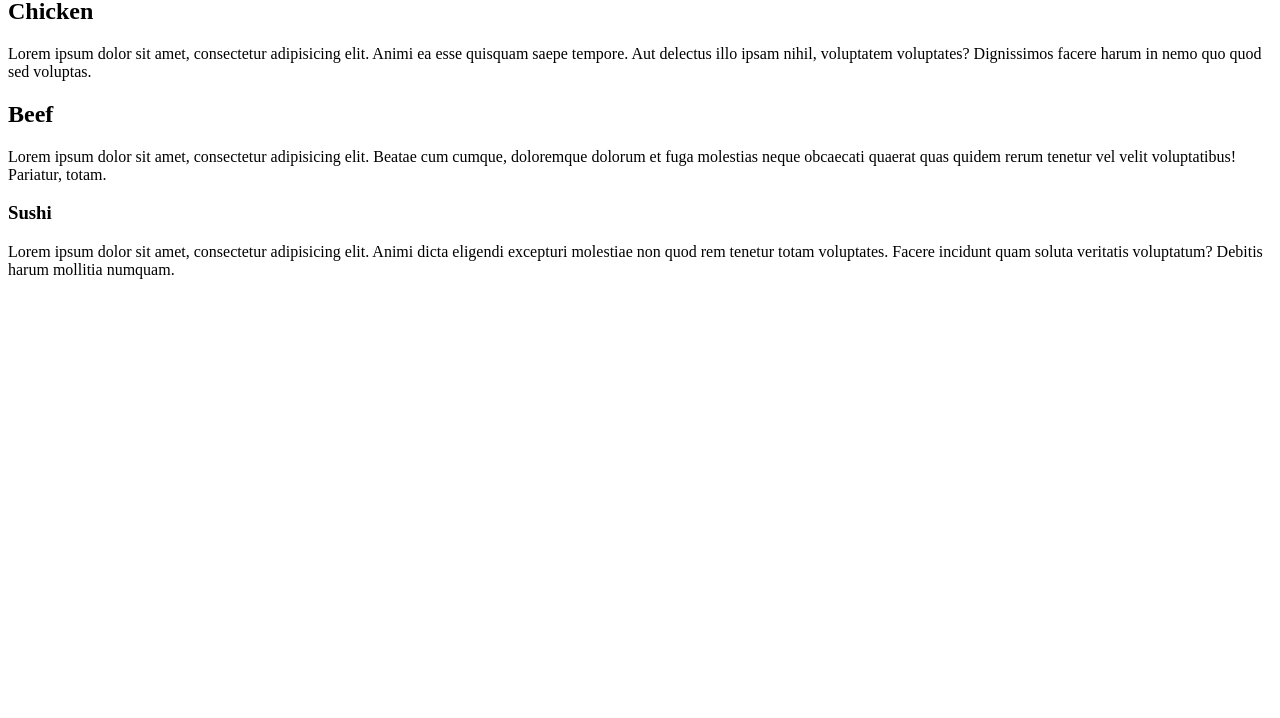
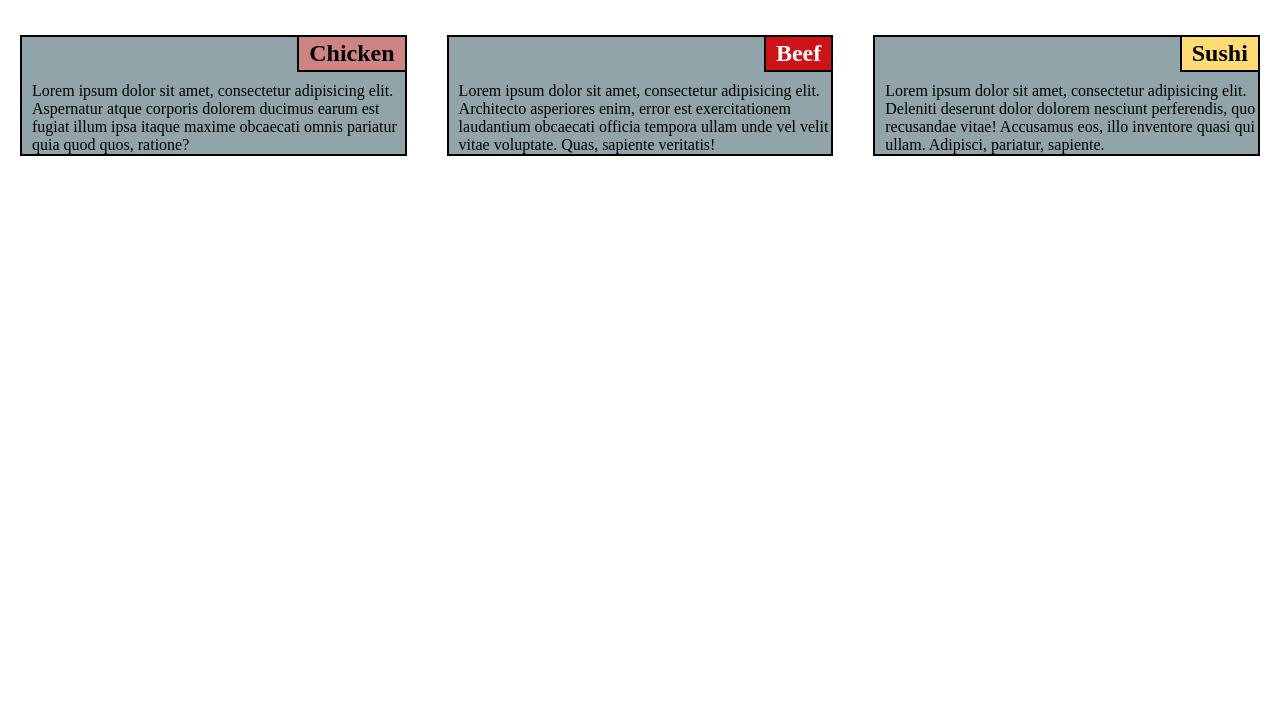
Before and after one commit to Ian8829/SubmitIan, a plain HTML site: page submit/Index.html in a window 1280 px wide. Shown: the part 82-800 px from the top of the page. Drawn offline with Linux system fonts and the light colour scheme.

Commit message:
revised1

```diff
--- a/submit/Index.html
+++ b/submit/Index.html
@@ -2,21 +2,31 @@
 <html lang="en">
 <head>
     <meta charset="UTF-8">
+    <meta name="viewport" content="width=device-width, initial-scale=1">
     <title>Assignment2</title>
+    <link rel="stylesheet" href="css/style.css" type="text/css">
 </head>
 <body>
     <h1>Our Menu</h1>
-    <div>
-        <h2>Chicken</h2>
-        <p>Lorem ipsum dolor sit amet, consectetur adipisicing elit. Animi ea esse quisquam saepe tempore. Aut delectus illo ipsam nihil, voluptatem voluptates? Dignissimos facere harum in nemo quo quod sed voluptas.</p>
-    </div>
-    <div>
-        <h2>Beef</h2>
-        <p>Lorem ipsum dolor sit amet, consectetur adipisicing elit. Beatae cum cumque, doloremque dolorum et fuga molestias neque obcaecati quaerat quas quidem rerum tenetur vel velit voluptatibus! Pariatur, totam.</p>
-    </div>
-    <div>
-        <h3>Sushi</h3>
-        <p>Lorem ipsum dolor sit amet, consectetur adipisicing elit. Animi dicta eligendi excepturi molestiae non quod rem tenetur totam voluptates. Facere incidunt quam soluta veritatis voluptatum? Debitis harum mollitia numquam.</p>
+    <div class = "row">
+        <div class = "col-lg-4 col-md-6">
+            <div class = "menu1">
+                <h2 class = "app1">Chicken</h2>
+                <p>Lorem ipsum dolor sit amet, consectetur adipisicing elit. Aspernatur atque corporis dolorem ducimus earum est fugiat illum                   ipsa itaque maxime obcaecati omnis pariatur quia quod quos, ratione?</p>
+            </div>
+        </div>
+        <div class = "col-lg-4 col-md-6">
+            <div class = "menu2">
+            <h2 class = "app2">Beef</h2>
+                <p>Lorem ipsum dolor sit amet, consectetur adipisicing elit. Architecto asperiores enim, error est exercitationem laudantium                    obcaecati officia tempora ullam unde vel velit vitae voluptate. Quas, sapiente veritatis!</p>
+            </div>
+        </div>
+        <div class = "col-lg-4 col-md-12">
+            <div class = "menu3">
+                <h2 class = "app3">Sushi</h2>
+                    <p>Lorem ipsum dolor sit amet, consectetur adipisicing elit. Deleniti deserunt dolor dolorem nesciunt perferendis, quo                          recusandae vitae! Accusamus eos, illo inventore quasi qui ullam. Adipisci, pariatur, sapiente.</p>
+            </div>
+        </div>
     </div>
 </body>
 </html>
--- /dev/null
+++ b/submit/css/style.css
@@ -0,0 +1,96 @@
+* {
+    box-sizing: border-box;
+    margin: 0px;
+    padding: 0px;
+}
+
+h1 {
+    text-align: center;
+    margin: 30px;
+}
+
+.row {
+    width: 100%
+}
+
+.menu1 {
+    border: solid black 2px;
+    background-color: #90a4a9;
+    position: relative;
+    padding-top: 45px;
+    padding-left: 10px;
+    margin: 20px;
+}
+
+.menu1 h2 {
+    border: solid black 2px;
+    border-top: 0px;
+    border-right: 0px;
+    background-color: #ce8483;
+    position: absolute;
+    top:0px;
+    right:0px;
+    padding: 3px 10px;
+}
+
+
+.menu2 {
+    border: solid black 2px;
+    background-color: #90a4a9;
+    position: relative;
+    padding-top: 45px;
+    padding-left: 10px;
+    margin: 20px;
+
+}
+
+.menu2 h2 {
+    border: solid black 2px;
+    border-top: 0px;
+    border-right: 0px;
+    background-color: #ce1215;
+    color: white;
+    position: absolute;
+    top:0px;
+    right:0px;
+    padding: 3px 10px;
+}
+
+.menu3 {
+    border: solid black 2px;
+    background-color: #90a4a9;
+    position: relative;
+    padding-top: 45px;
+    padding-left: 10px;
+    margin: 20px;
+}
+
+.menu3 h2 {
+    border: solid black 2px;
+    border-top: 0px;
+    border-right: 0px;
+    background-color: #ffdc71;
+    position: absolute;
+    top:0px;
+    right:0px;
+    padding: 3px 10px;
+}
+
+@media (min-width: 992px) {
+    .col-lg-4 {
+        float: left;
+        width: 33.33%;
+    }
+}
+
+@media (min-width: 768px) and (max-width: 991px) {
+    .col-md-6 {
+        float: left;
+        width: 50%;
+    }
+    .col-md-12 {
+        float: left;
+        width: 100%;
+    }
+
+}
```
